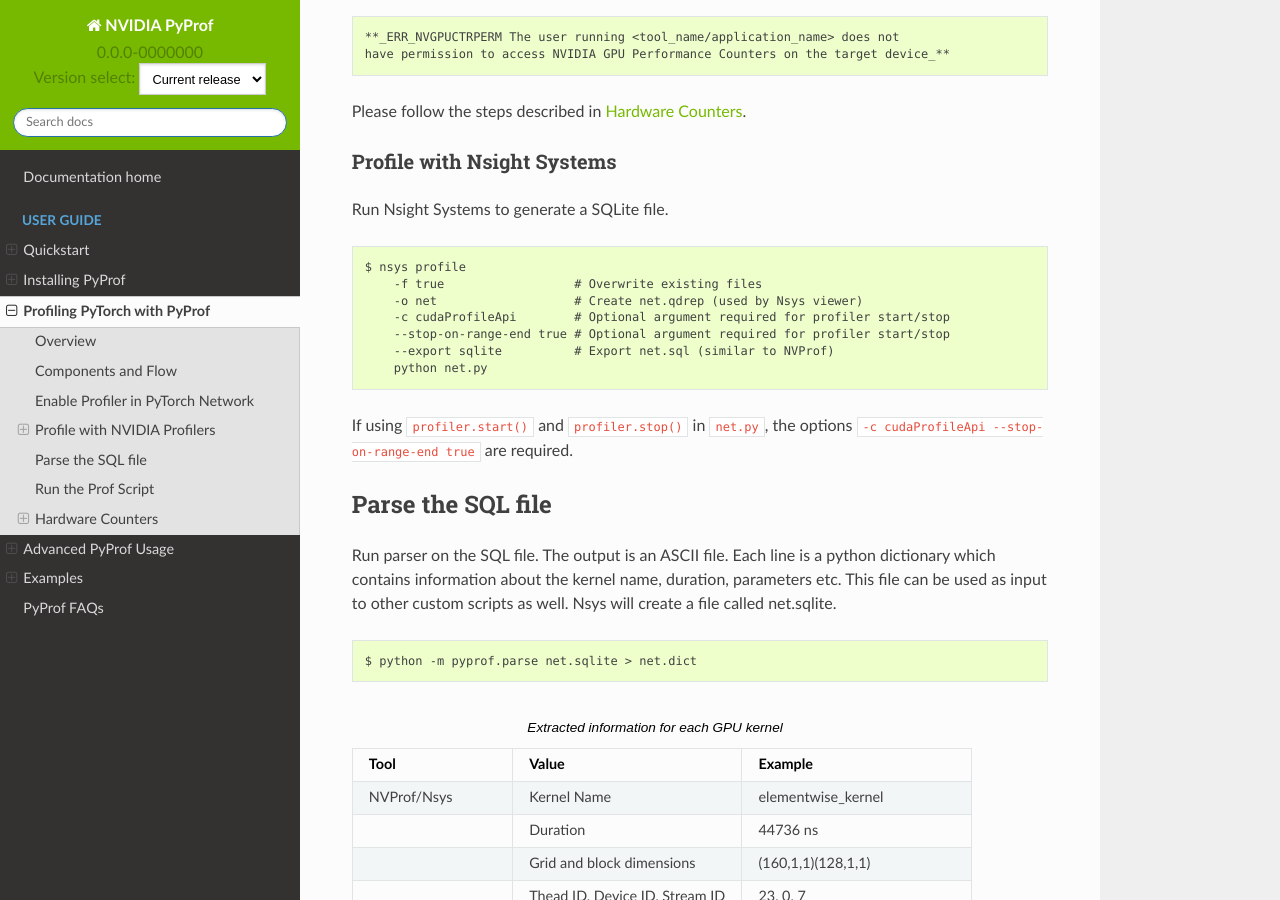
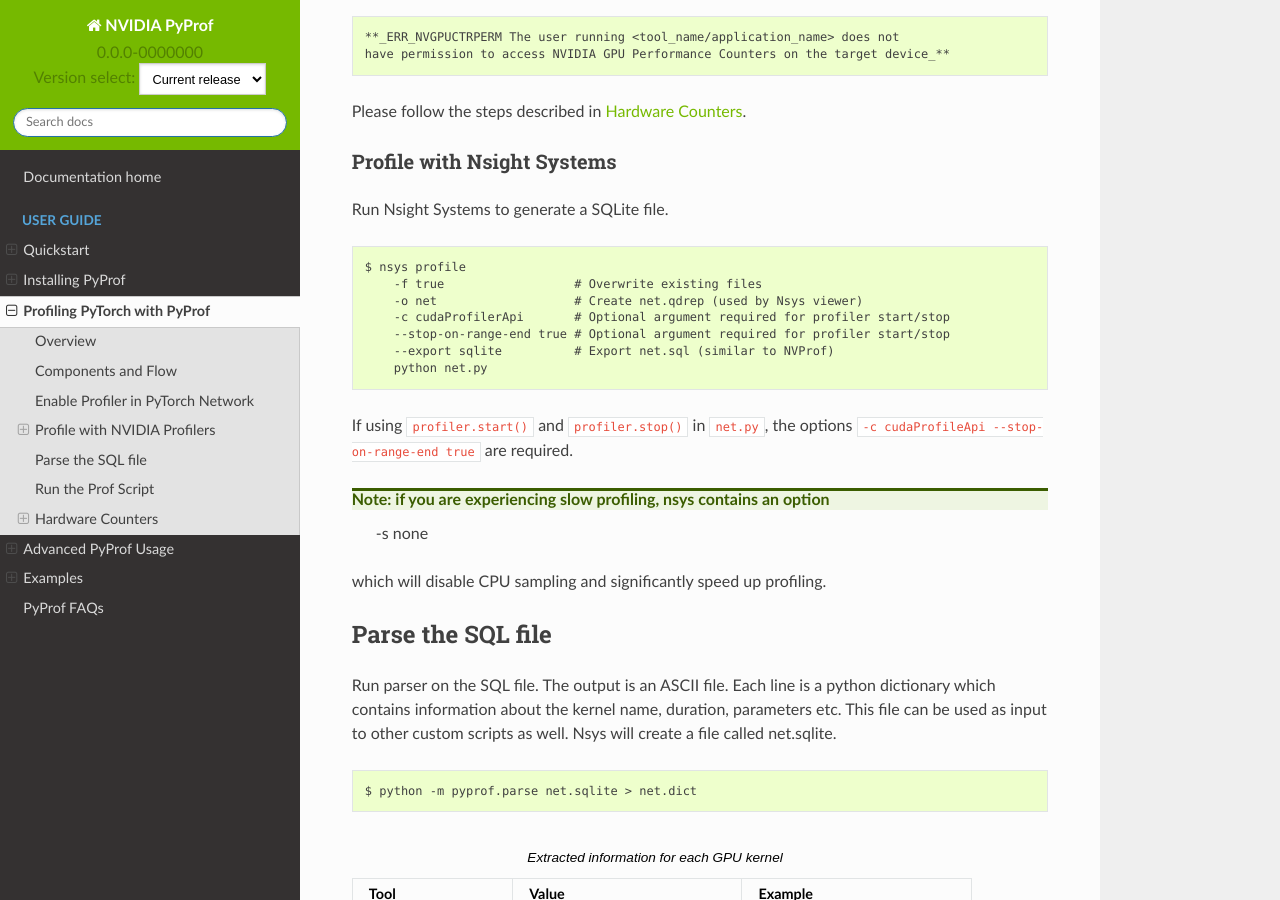
Before and after one commit to NVIDIA/PyProf, a Sphinx documentation site: the page built from docs/profile.rst, in a window 1280 px wide and 900 px high, scrolled down 2406 px. Built offline with Sphinx 7.4.7 and the Read the Docs theme 2.0.0, drawn with Linux system fonts in a browser that asks for light colours.

Commit message:
Update profile.rst document

```diff
--- a/docs/profile.rst
+++ b/docs/profile.rst
@@ -151,13 +151,17 @@
   $ nsys profile
       -f true                  # Overwrite existing files
       -o net                   # Create net.qdrep (used by Nsys viewer)
-      -c cudaProfileApi        # Optional argument required for profiler start/stop
+      -c cudaProfilerApi       # Optional argument required for profiler start/stop
       --stop-on-range-end true # Optional argument required for profiler start/stop
       --export sqlite          # Export net.sql (similar to NVProf)
       python net.py
 
 If using ``profiler.start()`` and ``profiler.stop()`` in ``net.py``, the options
 ``-c cudaProfileApi --stop-on-range-end true`` are required.
+
+**Note:** if you are experiencing slow profiling, nsys contains an option
+  -s none
+which will disable CPU sampling and significantly speed up profiling.
 
 .. _section-parse-sql-file:
 
```
